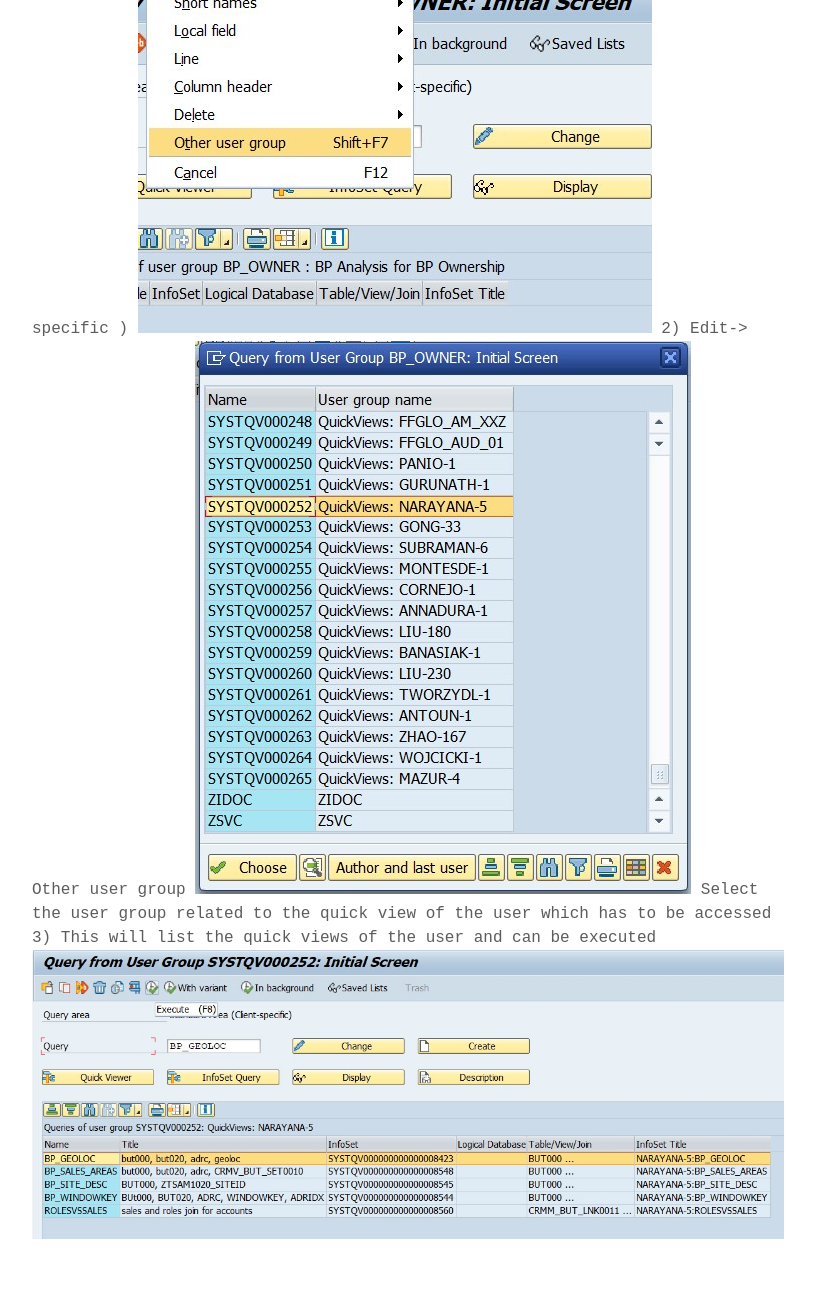
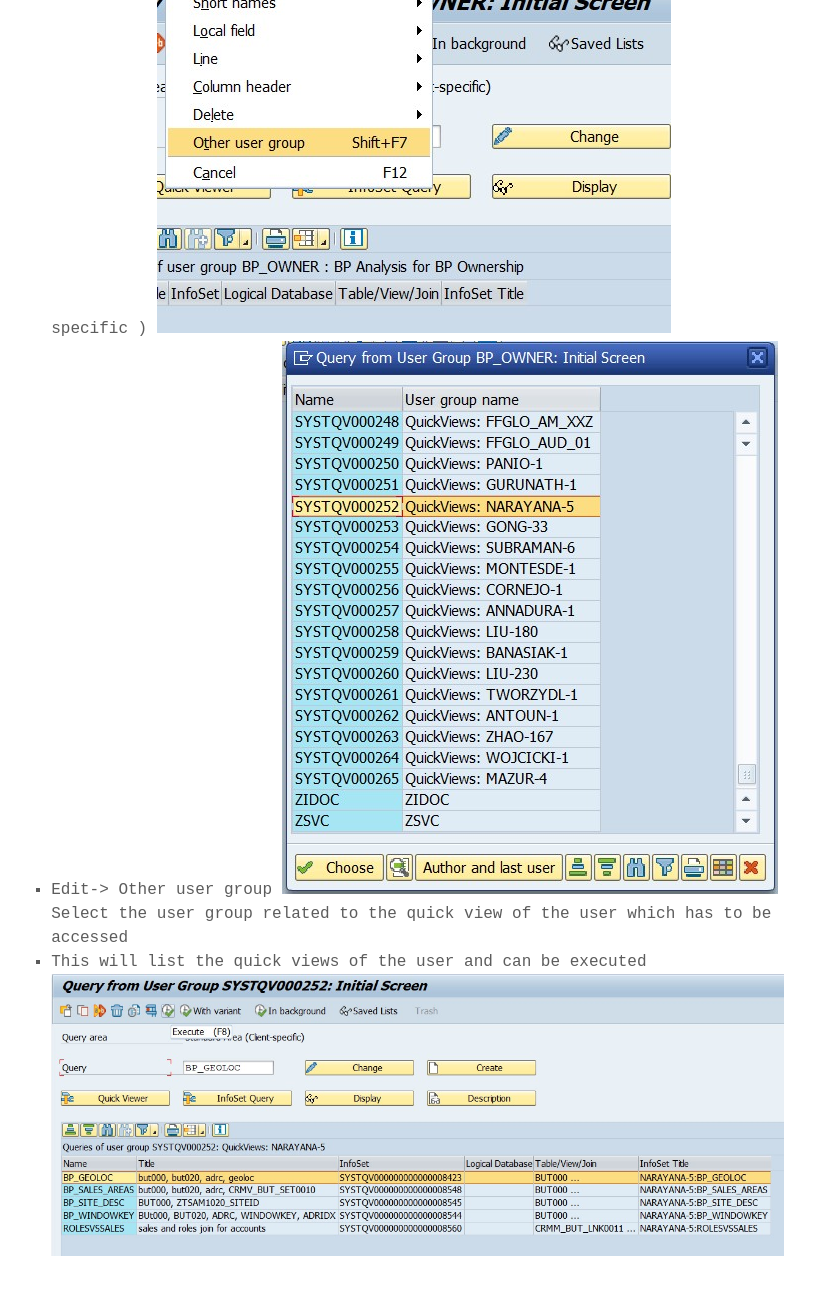
Before and after one commit to a6unraj/a6unraj.github.io, a Jekyll site: the page built from _posts/2020-05-26-share-SQVI-quickviews.md, in a window 1280 px wide and 1400 px high, scrolled down 2318 px. Shown: the top 1295 px of the window, without its empty margins (232-1047 px from the left). Built offline with Jekyll 4.4.1, drawn with Linux system fonts in a browser that asks for light colours; some web fonts are replaced; comment, search, counter and statistics services are not loaded; some of the changed text lies outside the part shown.

Commit message:
Update 2020-05-26-share-SQVI-quickviews.md

```diff
--- a/_posts/2020-05-26-share-SQVI-quickviews.md
+++ b/_posts/2020-05-26-share-SQVI-quickviews.md
@@ -13,10 +13,10 @@ From the description of the Quick View, I can fetch the user group of my QuickVi
 The user who wants to access my quickviews can access it from the transaction SQ01.
 ![img3](http://a6unraj.com/sap/assets/images/img3.jpg)
 
-1) In SQ01 : Menu Environment -> Query Areas, select Standard area ( client-specific )
+1. In SQ01 : Menu Environment -> Query Areas, select Standard area ( client-specific )
 ![img4](http://a6unraj.com/sap/assets/images/img4.jpg)
-2) Edit-> Other user group
+1. Edit-> Other user group
 ![img5](http://a6unraj.com/sap/assets/images/img5.jpg)
 Select the user group related to the quick view of the  user which has to be accessed
-3) This will list the quick views of the user and can be executed
+1. This will list the quick views of the user and can be executed
 ![img6](http://a6unraj.com/sap/assets/images/img6.jpg)
```
